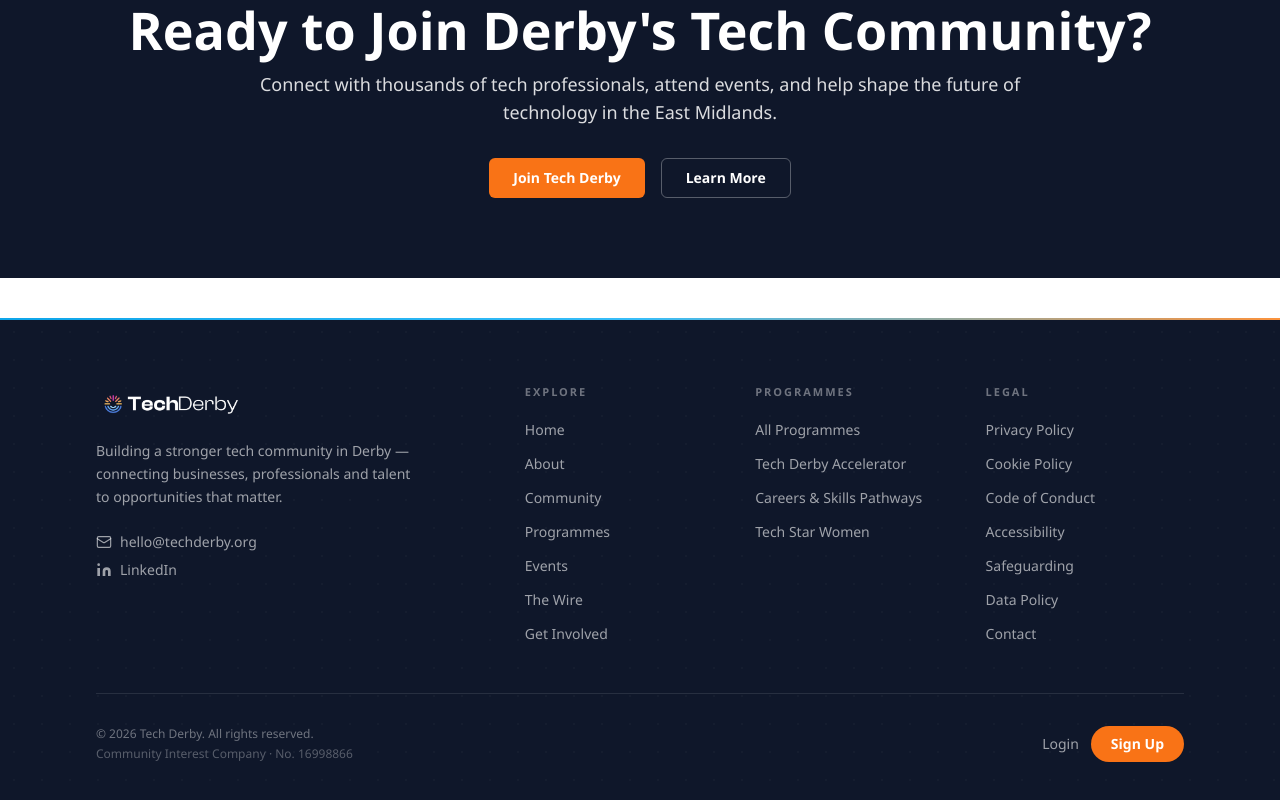
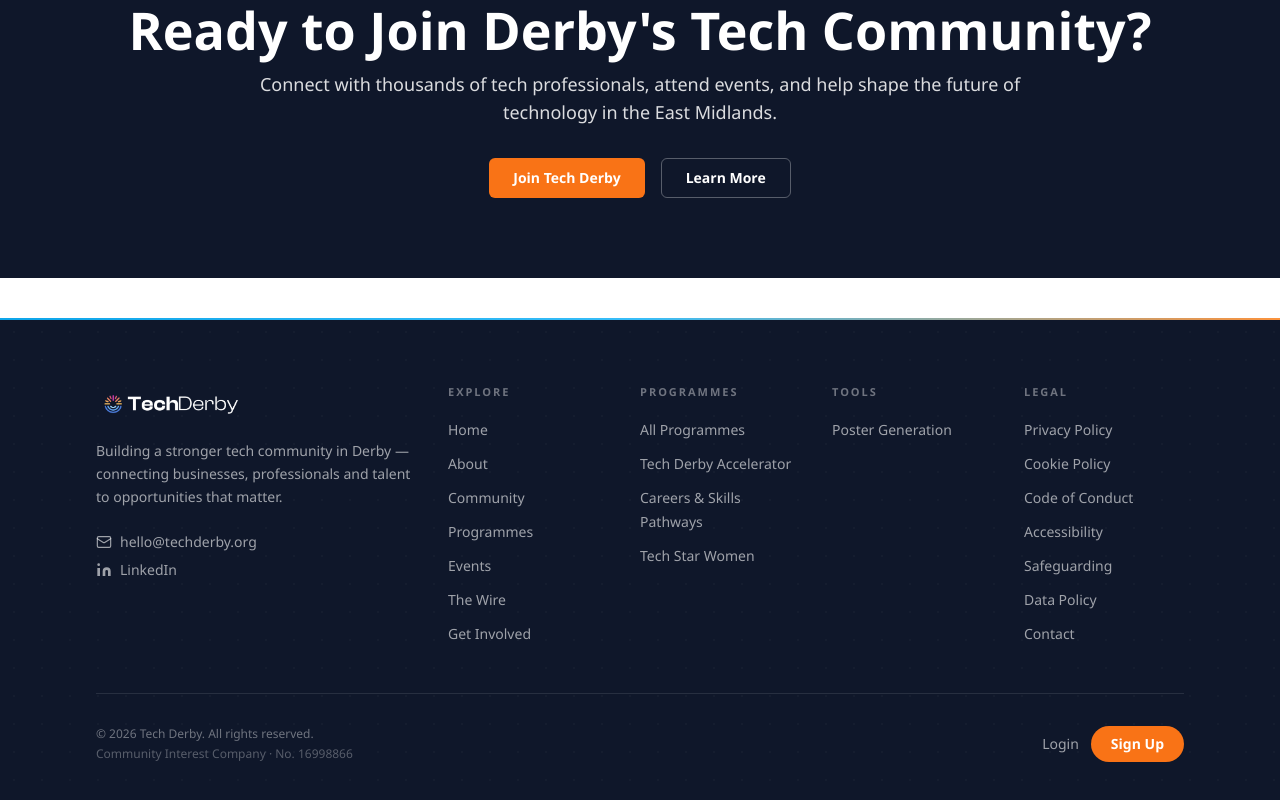
Before and after one commit to techderby/techderby-webapp, a React (Vite) app in the folder techderby-platform/frontend/: page / in a window 1280 px wide. Shown: the part 7263-8063 px from the top of the page. Built offline with nearby package versions, Linux system fonts and the light colour scheme; no server answers.

Commit message:
Add poster generation tool

```diff
--- a/techderby-platform/frontend/src/components/Footer.tsx
+++ b/techderby-platform/frontend/src/components/Footer.tsx
@@ -17,6 +17,9 @@
     { label: 'Tech Derby Accelerator', to: '/tech-derby-accelerator' },
     { label: 'Careers & Skills Pathways', to: '/get-involved' },
     { label: 'Tech Star Women', to: '/programmes/tech-star-women' },
+  ],
+  tools: [
+    { label: 'Poster Generation', to: '/create-poster' },
   ],
   legal: [
     { label: 'Privacy Policy', to: '/privacy-policy' },
@@ -45,7 +48,7 @@
 
       <Container className="relative z-10 py-14 md:py-16">
         {/* Main grid */}
-        <div className="grid gap-10 sm:grid-cols-2 lg:grid-cols-[2fr_1fr_1fr_1fr] lg:gap-8">
+        <div className="grid gap-10 sm:grid-cols-2 lg:grid-cols-[2fr_1fr_1fr_1fr_1fr] lg:gap-8">
 
           {/* Brand column */}
           <div>
@@ -117,6 +120,23 @@
             </ul>
           </div>
 
+          {/* Tools */}
+          <div>
+            <p className="text-[11px] font-bold uppercase tracking-[0.18em] text-white/40">Tools</p>
+            <ul className="mt-4 space-y-2.5">
+              {footerLinks.tools.map((link) => (
+                <li key={link.to}>
+                  <Link
+                    to={link.to}
+                    className="text-sm text-white/60 transition-colors hover:text-white"
+                  >
+                    {link.label}
+                  </Link>
+                </li>
+              ))}
+            </ul>
+          </div>
+
           {/* Legal */}
           <div>
             <p className="text-[11px] font-bold uppercase tracking-[0.18em] text-white/40">Legal</p>
```
